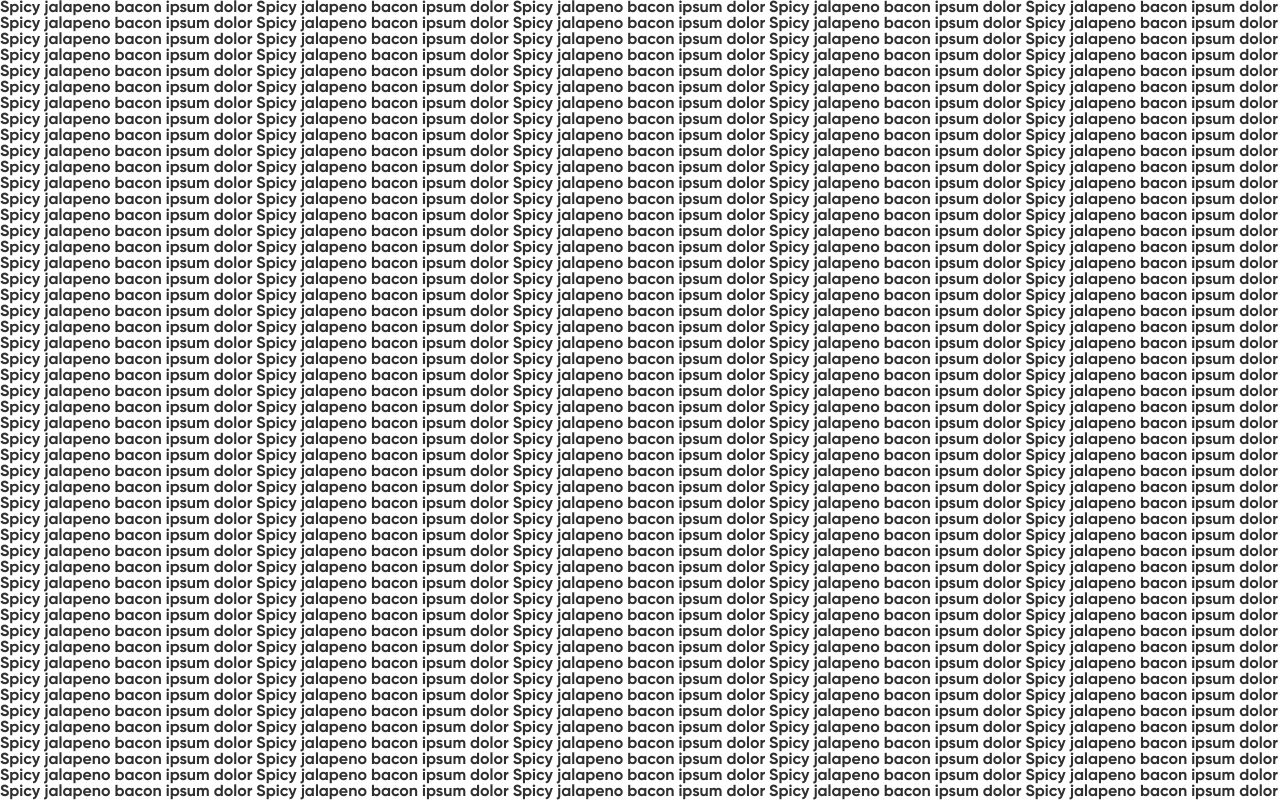
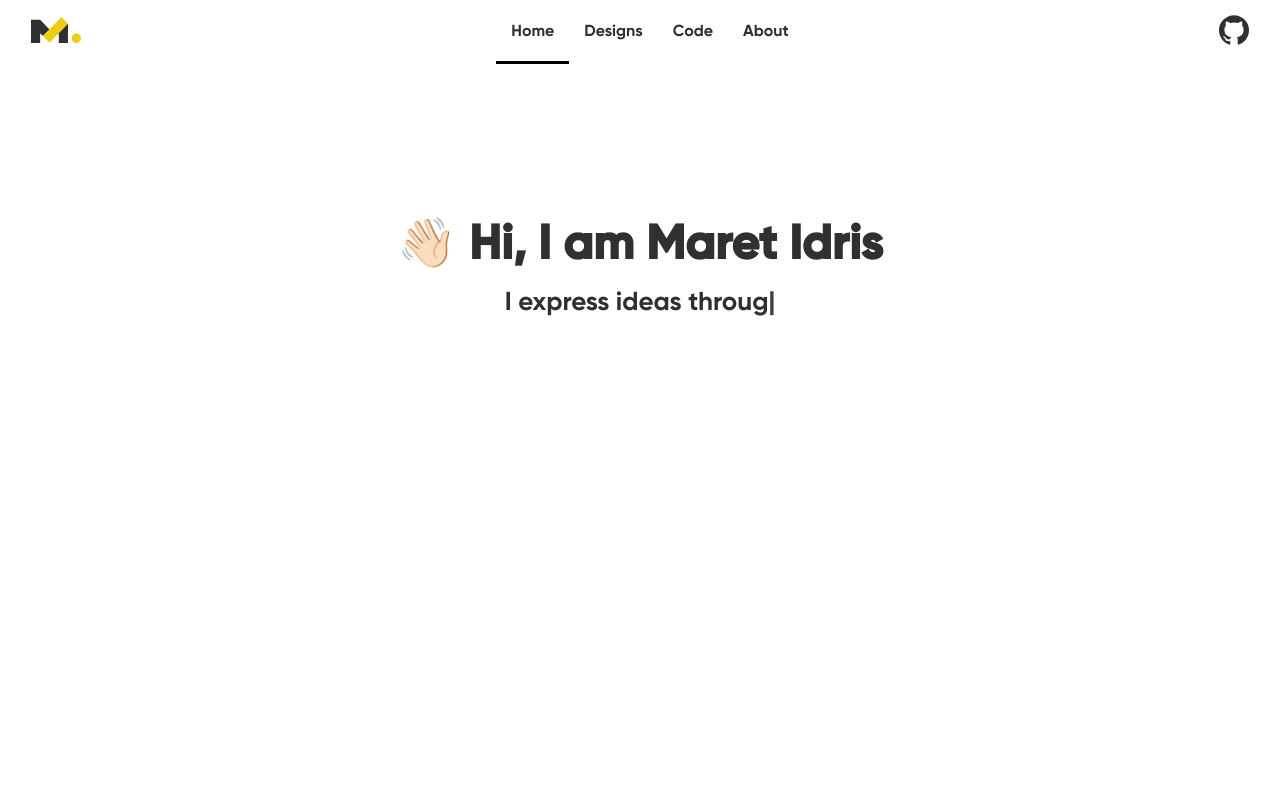
Before and after one commit to NadiaIdris/portfolio2020, a React (Create React App) app: page / in a window 1280 px wide. Shown: the top 800 px of the page. Built offline with nearby package versions, Linux system fonts and the light colour scheme.

Commit message:
Add Banner Section

```diff
--- a/package.json
+++ b/package.json
@@ -9,6 +9,7 @@
     "react": "^17.0.1",
     "react-dom": "^17.0.1",
     "react-scripts": "4.0.0",
+    "typed.js": "^2.0.11",
     "web-vitals": "^0.2.4"
   },
   "scripts": {
--- a/src/components/App.js
+++ b/src/components/App.js
@@ -2,7 +2,7 @@ import React, {Component} from 'react';
 import '../styles/App.css';
 import NavBar from "./NavBar";
 import Home from "./Home";
-import {getComponentForPageName, PageNames} from "./../pageConstants";
+import {getComponentForPageName, PageNames} from "../pageConstants";
 
 class App extends Component {
     constructor(props) {
@@ -43,8 +43,6 @@ class App extends Component {
                     this.state.destination,
                     this.onNavigationClicked
                 )}
-
-                <Home/>
             </React.Fragment>
         );
     }
--- /dev/null
+++ b/src/components/Banner.js
@@ -0,0 +1,54 @@
+import React from 'react';
+import Typed from "typed.js";
+import "./../styles/Banner.css"
+
+/**
+ * For more information on Typed.js, please take a look at:
+ * 1. https://github.com/mattboldt/typed.js/
+ * 2. http://mattboldt.github.io/typed.js/docs/
+ * 3. https://jsfiddle.net/mattboldt/ovat9jmp/
+ */
+
+class Banner extends React.Component {
+    componentDidMount() {
+        // If you want to pass more options as props, simply add
+        // your desired props to this destructuring assignment.
+        const {strings} = this.props;
+        // You can pass other options here, such as typing speed, back speed, etc.
+        const options = {
+            strings: strings,
+            typeSpeed: 50,
+            backSpeed: 30,
+            smartBackspace: true
+        };
+        // this.el refers to the <span> in the render() method
+        this.typed = new Typed(this.el, options);
+    }
+
+    componentWillUnmount() {
+        // Make sure to destroy Typed instance on unmounting
+        // to prevent memory leaks
+        this.typed.destroy();
+    }
+
+    render() {
+        return (
+            <div className="wrap banner">
+                <h1>
+                    👋🏻 Hi, I am Maret Idris
+                </h1>
+                <div className="type-wrap">
+                    I&nbsp;
+                  <span
+                      style={{whiteSpace: "pre"}}
+                      ref={el => {
+                          this.el = el;
+                      }}
+                  />
+                </div>
+            </div>
+        );
+    }
+};
+
+export default Banner;
--- a/src/components/Home.js
+++ b/src/components/Home.js
@@ -1,12 +1,16 @@
 import React from 'react';
-
-const dummyText = `Spicy jalapeno bacon ipsum dolor `.repeat(800);
+import Banner from "./Banner";
 
 const Home = () => {
     return (
         <React.Fragment>
-            <p>{dummyText}</p>
-            {/*<Banner />*/}
+            <Banner
+                strings={[
+                    "am a product designer",
+                    "express ideas through code",
+                    "am startup tested"
+                ]}
+            />
             {/*<DesignProjects />*/}
             {/*<CodingProjects />*/}
             {/*<Recommendations />*/}
--- a/src/components/NavBar.js
+++ b/src/components/NavBar.js
@@ -8,11 +8,11 @@ import androidLight from './../vector-images/android-logo-lght-gray.svg';
 import webDark from './../vector-images/web-logo.svg'
 import webLight from './../vector-images/web-logo-lght-gray.svg';
 import './../styles/NavBar.css';
-import {PageNames, PageNamesWithSpaces} from "./../pageConstants";
+import {PageNames, PageNamesWithSpaces} from "../pageConstants";
 
 const Logo = (props) => {
     return (
-        <a onClick={() => props.onNavigationClicked(PageNames.HOME)}>
+        <a onClick={() => props.onNavigationClicked(PageNames.HOME)} title="Maret Idris home page">
             <img className="logo" src={logo} alt="Logo"/>
         </a>
     );
@@ -20,7 +20,7 @@ const Logo = (props) => {
 
 const GitHub = () => {
     return(
-        <a href="https://github.com/MaretIdris" target="_blank">
+        <a className="tooltip" href="https://github.com/MaretIdris" target="_blank" title="Maret Idris Github page">
             <img className="github-logo" src={github} alt="Github logo"/>
         </a>
     );
--- a/src/index.js
+++ b/src/index.js
@@ -67,7 +67,13 @@ function attachAnimationForDropdownMenu(dropdownId, containerId) {
 
 const handleAutoHideAppBar = (appBarElement, appBarHeight) => {
     let prevScrollPosition = window.pageYOffset;
+    let ignoreRunCount = 20;
     window.onscroll = () => {
+        if (ignoreRunCount-- > -1){
+            console.log("window.onscroll event ignored");
+            return;
+        }
+        console.log("window.onscroll event fired");
         const currentScrollPosition = window.pageYOffset;
 
         let showValue = "0";
@@ -95,8 +101,10 @@ const handleAutoHideAppBar = (appBarElement, appBarHeight) => {
 
 const runAfterMount = () => {
     // Attach a window resize listener and run it once.
-    window.addEventListener("resize", () => myWindowResizeListener("#designs-container", "#designs-dropdown-container"));
-    window.addEventListener("resize", () => myWindowResizeListener("#code-container", "#code-dropdown-container"));
+    window.addEventListener("resize", () => {
+        myWindowResizeListener("#designs-container", "#designs-dropdown-container");
+        myWindowResizeListener("#code-container", "#code-dropdown-container");
+    });
     myWindowResizeListener("#designs-container", "#designs-dropdown-container");
     myWindowResizeListener("#code-container", "#code-dropdown-container");
 
@@ -108,11 +116,6 @@ const runAfterMount = () => {
     handleAutoHideAppBar(appBar, height);
 };
 
-// TODO: write this function
-// const makeNavBarFixedWhenDropdownVisibleAndScrolling = () => {
-//
-// };
-
 ReactDOM.render(
   <React.StrictMode>
     <App
--- /dev/null
+++ b/src/styles/Banner.css
@@ -0,0 +1,51 @@
+/* Adding CSS manually is only necessary in JSFiddle,
+   where CSS can't be inserted into the <head> */
+.typed-cursor {
+    opacity: 1;
+    animation: typedjsBlink 0.7s infinite;
+    -webkit-animation: typedjsBlink 0.7s infinite;
+    animation: typedjsBlink 0.7s infinite;
+}
+
+@keyframes typedjsBlink {
+    50% {
+        opacity: 0.0;
+    }
+}
+
+@-webkit-keyframes typedjsBlink {
+    0% {
+        opacity: 1;
+    }
+    50% {
+        opacity: 0.0;
+    }
+    100% {
+        opacity: 1;
+    }
+}
+
+.typed-fade-out {
+    opacity: 0;
+    transition: opacity .25s;
+    -webkit-animation: 0;
+    animation: 0;
+}
+
+.banner {
+    padding: 64px 31px 0 31px;
+    height: 474px;
+    display: flex;
+    flex-direction: column;
+    justify-content: center;
+    text-align: center;
+}
+
+/*.type-wrap span {*/
+/*    font-size: 1.625em;*/
+/*}*/
+
+.type-wrap {
+    padding-top: 20px;
+    font-size: 1.625em;
+}
--- a/src/styles/NavBar.css
+++ b/src/styles/NavBar.css
@@ -35,7 +35,6 @@
 
 nav {
     display: flex;
-    /*width: 250px;*/
     height: 100%;
     justify-content: space-between;
 }
@@ -49,7 +48,9 @@ nav > * {
 }
 
 nav > *:hover {
-    background-color: gold;
+    /*background-color: var(--color-gray-accent);*/
+    border-bottom: 3px solid var(--color-gray-accent);
+    padding-top: 3px;
 }
 
 #designs-container:hover {
@@ -63,7 +64,6 @@ nav > *:hover {
 
 #designs-dropdown-container {
     position: absolute;
-    /*width: 386px;*/
     /*Set left property using myWindowSizeListener()*/
     top: 69px;
     margin-top: -3px;
@@ -77,7 +77,6 @@ nav > *:hover {
 
 #code-dropdown-container {
     position: absolute;
-    /*width: 200px !important;*/
     /*Set left property using myWindowSizeListener()*/
     top: 69px;
     margin-top: -3px;
--- a/src/styles/index.css
+++ b/src/styles/index.css
@@ -163,3 +163,11 @@ body {
 max-width: var(--max-app-width);
   margin: 0 auto;
 }
+
+html {
+  overflow-y: scroll;
+}
+
+h1 {
+  font-size: 3em;
+}
```
Also changed, not shown: src/styles/Home.css (added), 1 other file (tests, documents, lock files or other folders).
